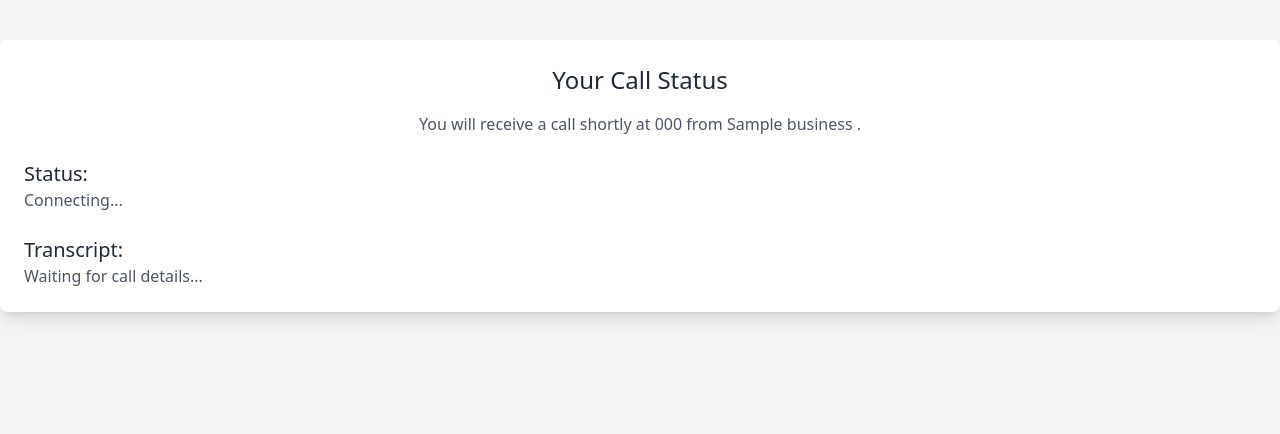
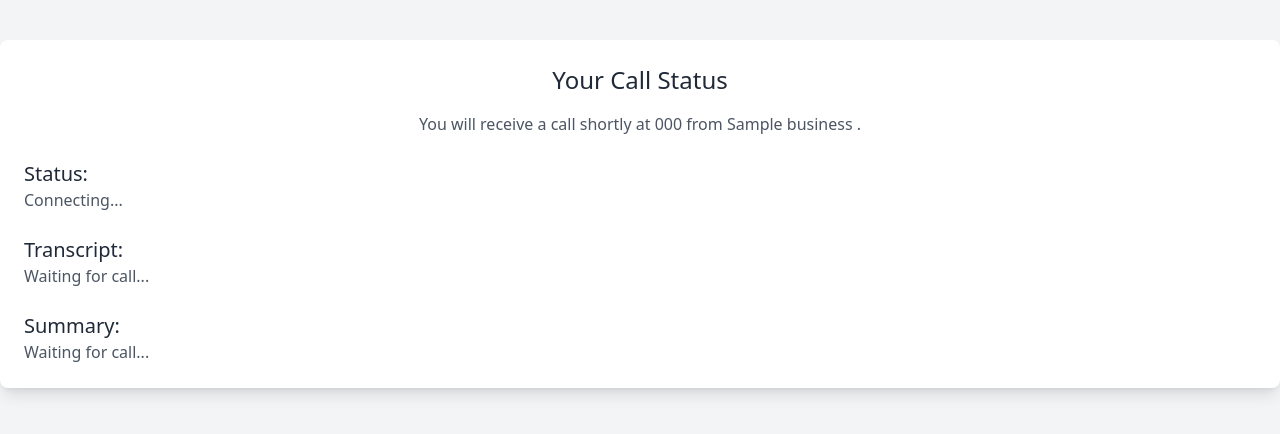
Before and after one commit to spymanian/Teleform, a Flask app: template templates/call.html in a window 1280 px wide. Shown: the top 434 px of the page. Run offline with Flask 3, Linux system fonts and the light colour scheme; the template is opened without the code that fills it: most values are stand-ins (such as "Sample title", 1, 10 or a date in 2020); style sheets or scripts are compiled from the project's sources.

Commit message:
Make it work end to end

```diff
--- a/app.py
+++ b/app.py
@@ -1,5 +1,15 @@
 from flask import Flask, render_template, request, url_for, redirect
 from datetime import datetime
+import requests
+import os
+import dotenv
+
+dotenv.load_dotenv()
+
+
+VAPI_AUTH_TOKEN = os.environ["AUTH_TOKEN"]
+VAPI_PHONE_ID = os.environ["PHONE_ID"]
+VAPI_BASE_URL = "https://api.vapi.ai"
 
 app = Flask(__name__)
 BUSINESSES = {
@@ -94,6 +104,13 @@ Report blocked driveway or illegal parking Tell us where the problem is so we ca
 
 call_to_user_request = {}
 
+vapi_session = requests.Session()
+
+vapi_session.headers.update({
+    'Authorization': f'Bearer {VAPI_AUTH_TOKEN}',
+    'Content-Type': 'application/json',
+})
+
 @app.route("/")
 @app.route("/index")
 def index():
@@ -104,8 +121,31 @@ def make_call():
     business = request.form['business']
     phone_number = request.form['phone']
 
-    print("Make the call to vapi here")
-    call_id = "1234"
+    prompt = BUSINESSES[business]['prompt']
+
+    response = vapi_session.post(VAPI_BASE_URL + "/call/phone", json={
+        'assistant': {
+            "model": {
+                "provider": "openai",
+                "model": "gpt-4o",
+                "messages": [
+                    {
+                        "role": "system",
+                        "content": prompt,
+                    }
+                ]
+            },
+            "voice": "jennifer-playht"
+        },
+        'phoneNumberId': VAPI_PHONE_ID,
+        'customer': {
+            'number': phone_number,
+        },
+    })
+
+    call_id = response.json()['id']
+
+    print(f"Made a call with {call_id} to {phone_number}")
 
     call_to_user_request[call_id] = {
         "business": business,
@@ -128,10 +168,16 @@ def call_page():
 @app.route('/call_status')
 def get_status():
     call_id = request.args.get('call_id')
-    print("Get the actual call status from vapi here")
+
+    response = vapi_session.get(VAPI_BASE_URL + "/call/" + call_id)
+    call = response.json()
+
+    analysis = call.get("analysis", {}).get("summary") or "Waiting for call..."
+
     return {
-        "status": "queued",
-        "transcript": "This is a test transcript " + str(datetime.now()),
+        "status": call['status'].replace('-', " ").capitalize(),
+        "transcript": call.get("transcript", "Waiting for call..."),
+        "analysis": analysis,
     }
 
 
--- a/templates/call.html
+++ b/templates/call.html
@@ -8,11 +8,13 @@
     <link rel="stylesheet" href="{{ url_for('static', filename='dist/css/output.css') }}">
     <script>
         async function getStatus() {
-            const response = await fetch('/get_status?call_id={{ call_id }}');
+            const response = await fetch('/call_status?call_id={{ call_id }}');
             if (response.ok) {
                 const data = await response.json();
                 document.getElementById('status').innerText = data.status;
                 document.getElementById('transcript').innerText = data.transcript;
+                document.getElementById('summary').innerText = data.analysis;
+
             }
         }
 
@@ -29,7 +31,11 @@
         </div>
         <div class="mt-6">
             <h3 class="text-xl text-gray-800">Transcript:</h3>
-            <p id="transcript" class="text-gray-600">Waiting for call details...</p>
+            <p id="transcript" class="text-gray-600">Waiting for call...</p>
+        </div>
+        <div class="mt-6">
+            <h3 class="text-xl text-gray-800">Summary:</h3>
+            <p id="summary" class="text-gray-600">Waiting for call...</p>
         </div>
     </main>
 </body>
```
